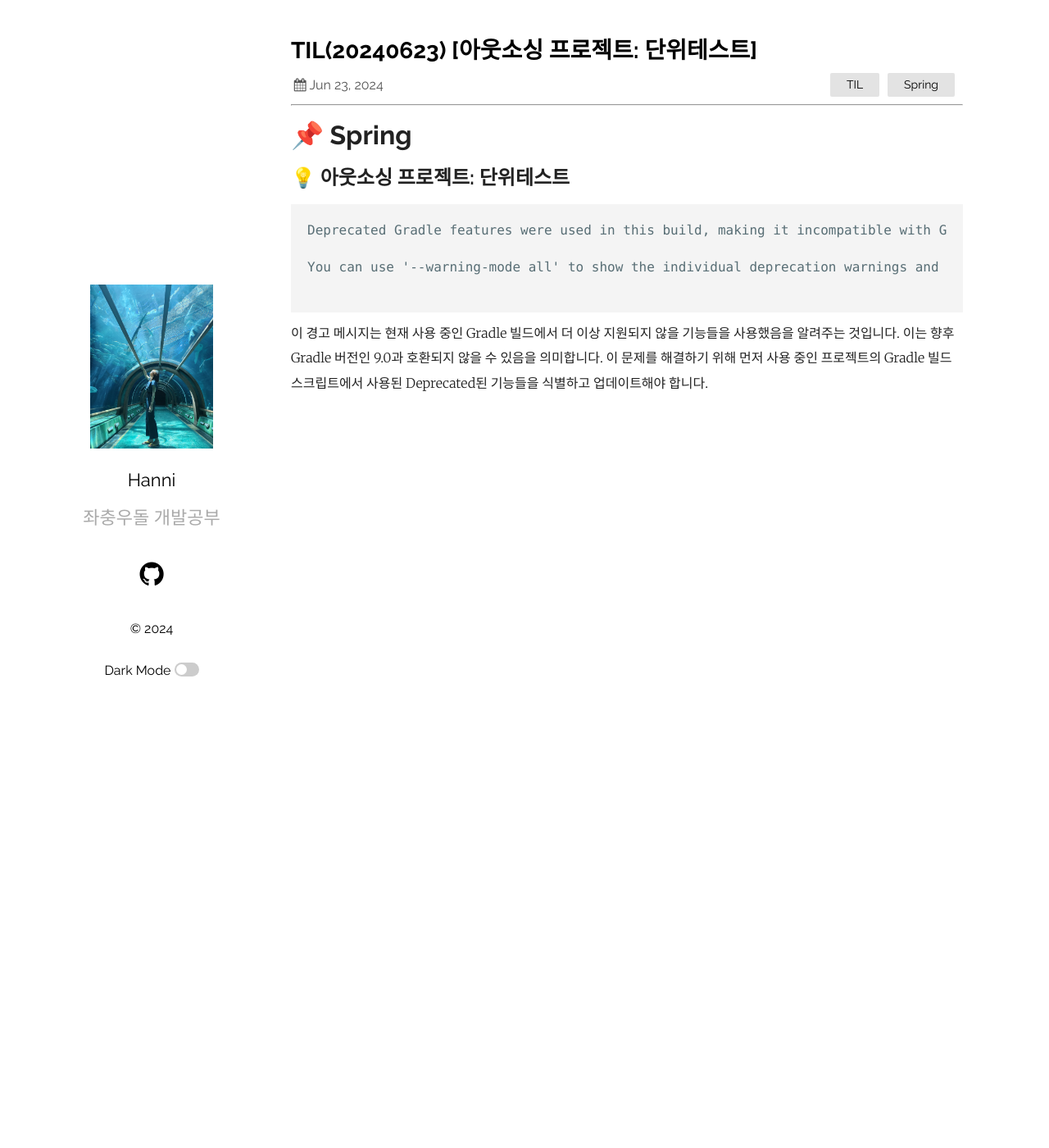
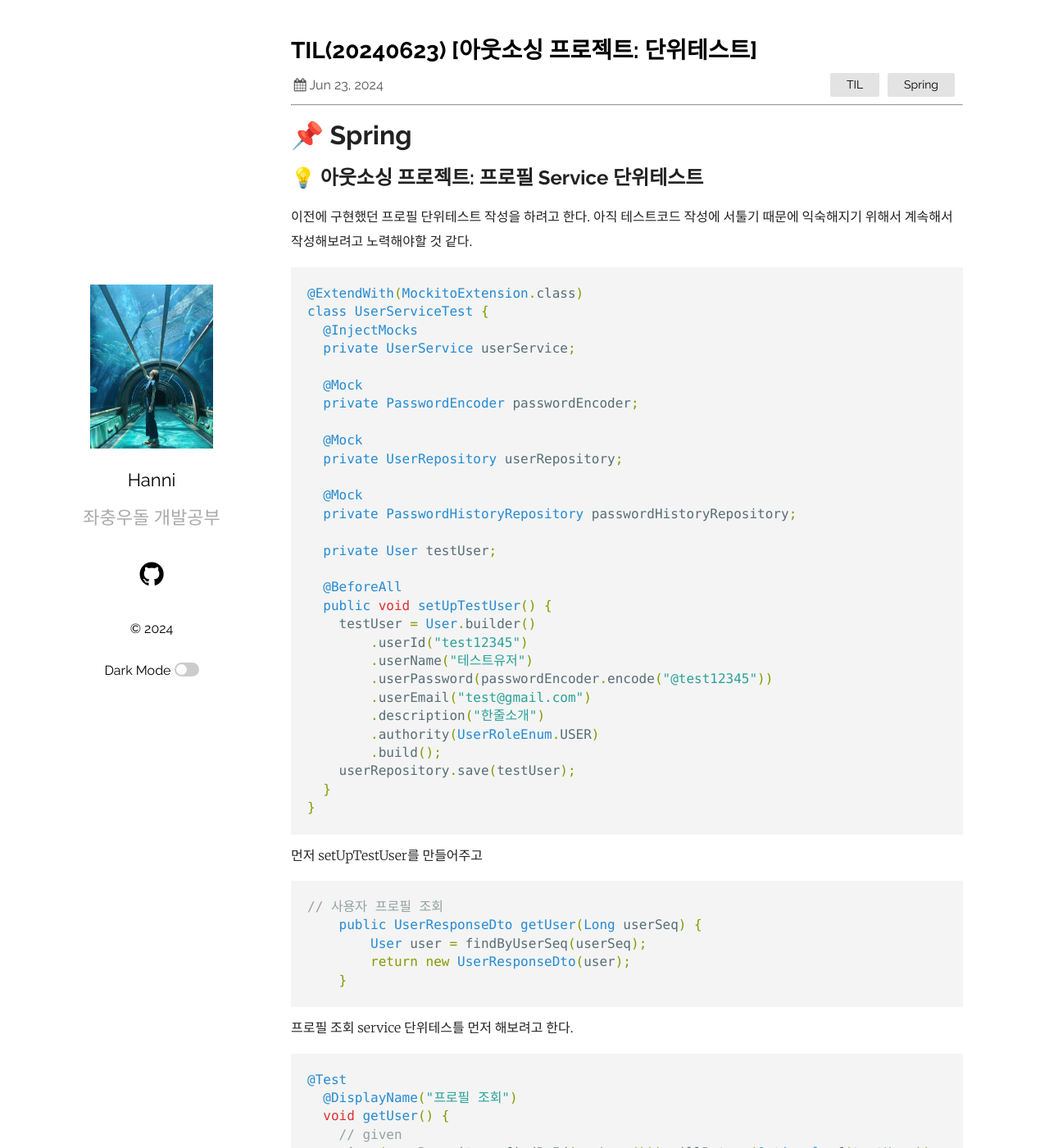
Before and after one commit to HaejungHan/HaejungHan.previous.blog, a Jekyll site: the page built from _posts/2024-06-23-테스트코드 작성하기.markdown, in a window 1280 px wide and 1400 px high. Shown: the whole window at 82% size. Built offline with Jekyll 4.4.1, drawn with Linux system fonts in a browser that asks for light colours; some of the changed text lies outside the part shown.

Commit message:
20240624 TIL

````diff
--- a/_posts/2024-06-23-테스트코드 작성하기.markdown
+++ b/_posts/2024-06-23-테스트코드 작성하기.markdown
@@ -9,13 +9,69 @@ categories: TIL Spring
 
 # 📌 Spring
 
-## 💡 아웃소싱 프로젝트: 단위테스트
+## 💡 아웃소싱 프로젝트: 프로필 Service 단위테스트
 
-```
-Deprecated Gradle features were used in this build, making it incompatible with Gradle 9.0.
+이전에 구현했던 프로필 단위테스트 작성을 하려고 한다.
+아직 테스트코드 작성에 서툴기 때문에 익숙해지기 위해서 계속해서
+작성해보려고 노력해야할 것 같다.
 
-You can use '--warning-mode all' to show the individual deprecation warnings and determine if they come from your own scripts or plugins.
+```java
+@ExtendWith(MockitoExtension.class)
+class UserServiceTest {
+  @InjectMocks
+  private UserService userService;
 
+  @Mock
+  private PasswordEncoder passwordEncoder;
+
+  @Mock
+  private UserRepository userRepository;
+
+  @Mock
+  private PasswordHistoryRepository passwordHistoryRepository;
+
+  private User testUser;
+
+  @BeforeAll
+  public void setUpTestUser() {
+    testUser = User.builder()
+        .userId("test12345")
+        .userName("테스트유저")
+        .userPassword(passwordEncoder.encode("@test12345"))
+        .userEmail("test@gmail.com")
+        .description("한줄소개")
+        .authority(UserRoleEnum.USER)
+        .build();
+    userRepository.save(testUser);
+  }
+}
 ```
 
-이 경고 메시지는 현재 사용 중인 Gradle 빌드에서 더 이상 지원되지 않을 기능들을 사용했음을 알려주는 것입니다. 이는 향후 Gradle 버전인 9.0과 호환되지 않을 수 있음을 의미합니다. 이 문제를 해결하기 위해 먼저 사용 중인 프로젝트의 Gradle 빌드 스크립트에서 사용된 Deprecated된 기능들을 식별하고 업데이트해야 합니다.
+먼저 setUpTestUser를 만들어주고
+
+```java
+// 사용자 프로필 조회
+    public UserResponseDto getUser(Long userSeq) {
+        User user = findByUserSeq(userSeq);
+        return new UserResponseDto(user);
+    }
+```
+
+프로필 조회 service 단위테스틀 먼저 해보려고 한다.
+
+```java
+@Test
+  @DisplayName("프로필 조회")
+  void getUser() {
+    // given
+    given(userRepository.findById(anyLong())).willReturn(Optional.of(testUser));
+
+    // when
+    UserResponseDto responseDto = userService.getUser(1L);
+
+    //then
+    assertEquals(testUser.getUserId(), responseDto.getUserId());
+  }
+```
+
+willReturn으로 testUser를 반환할 수 있도록 하고
````
Also changed, not shown: _posts/2024-06-21-아웃소싱프로젝트 팔로우구현.markdown (+54 -4 lines), _posts/2024-06-24-아웃소싱 프로젝트 .markdown (added, +39 -0 lines), _posts/2024-06-19-아웃소싱프로젝트 프로필기능.markdown (renamed from _posts/2024-06-19-아웃소싱프로젝트.markdown).
